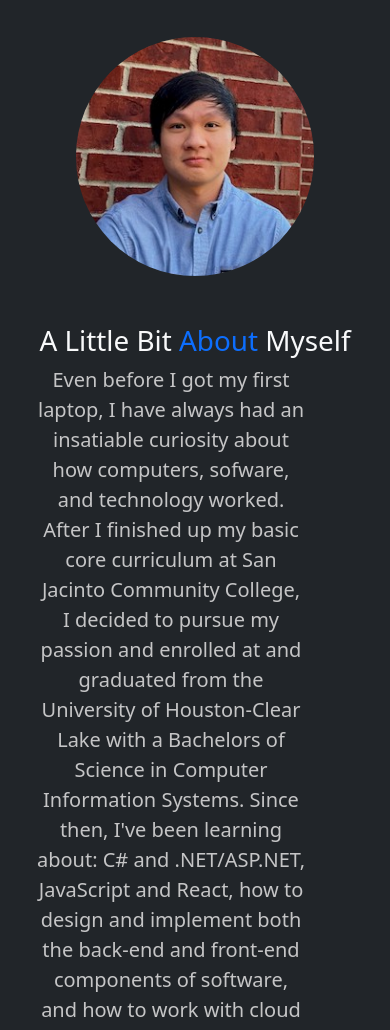
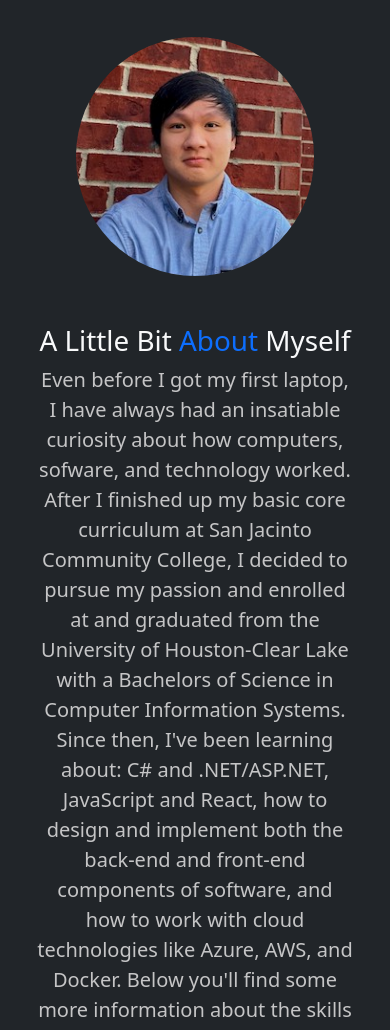
Before and after one commit to Truong-Justin/portfolioSite, a plain HTML site: page src/index.html in a window 390 px wide. Shown: the part 59-1089 px from the top of the page. Drawn offline with nearby package versions, Linux system fonts and the light colour scheme.

Commit message:
fixed some padding issues for the mobile view of the index page

```diff
--- a/src/index.html
+++ b/src/index.html
@@ -44,11 +44,12 @@
                 id="profile-picture">
             <div class="py-5">
                 <h1>A Little Bit <span class="text-primary">About </span>Myself</h1>
-                <p class="lead mt-2 mb-4 me-5">
+                <p class="lead mt-2 mb-4">
                     Even before I got my first laptop, I have always had an insatiable curiosity about how computers, sofware, and technology worked. After I finished
                     up my basic core curriculum at San Jacinto Community College, I decided to pursue my passion and enrolled at and graduated from the University of
                     Houston-Clear Lake with a Bachelors of Science in Computer Information Systems. Since then, I've been learning about: C# and
-                    .NET/ASP.NET, JavaScript and React, how to design and implement both the back-end and front-end components of software, and how to work with cloud technologies like AWS and Azure.
+                    .NET/ASP.NET, JavaScript and React, how to design and implement both the back-end and front-end components of software, and how to work with cloud technologies like Azure, AWS, and Docker.
+                    Below you'll find some more information about the skills I've acquired over the years, and also some of the projects I've developed while on my journey!
                 </p>
                 <div>
                     <a href="https://github.com/Truong-Justin" class="btn btn-sm btn-secondary" target="_blank" rel="noopener noreferrer">
@@ -71,7 +72,7 @@
                     </a>
                 </div>
             </div>
-            <img class="img-fluid d-none d-sm-block ms-2"
+            <img class="img-fluid d-none d-sm-block ms-5"
             src="images/profile_picture.jpeg"
             alt="me"
             id="profile-picture">
```
